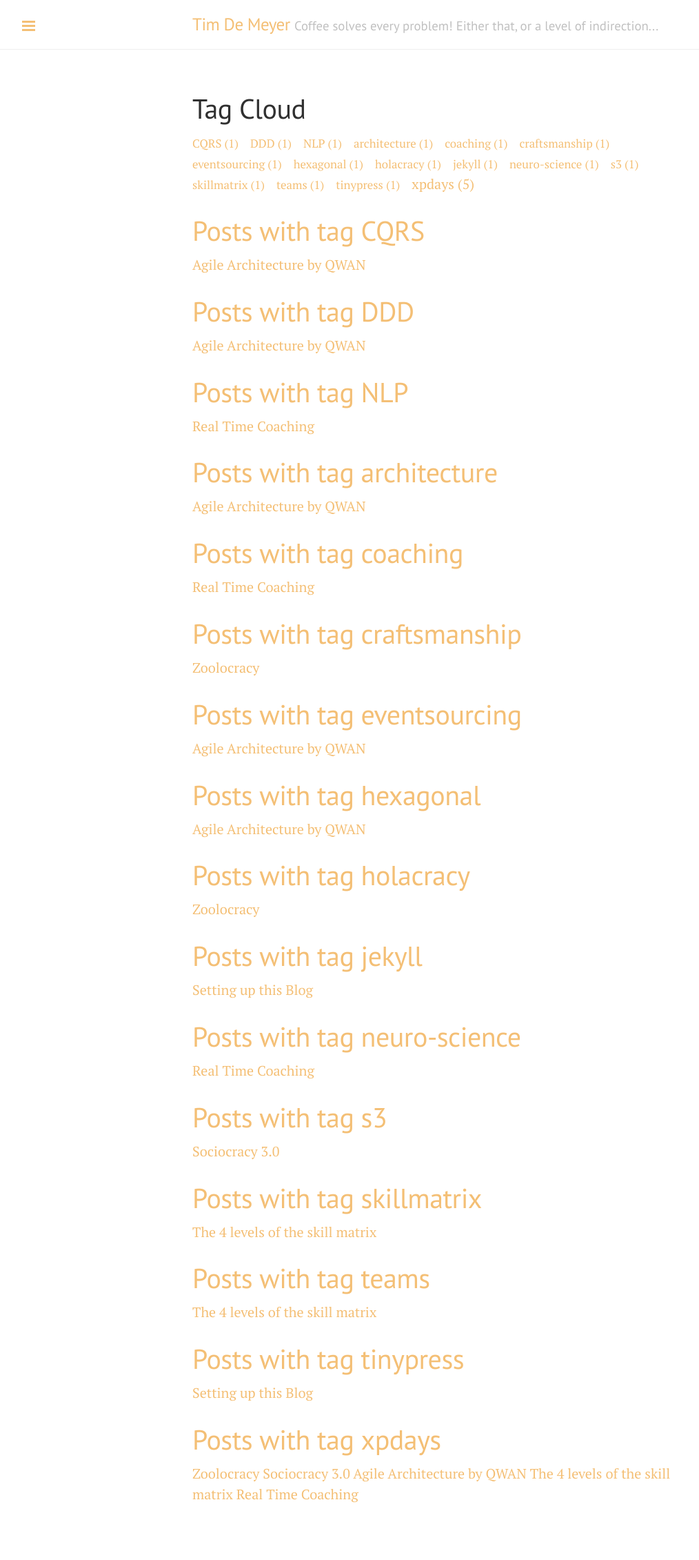
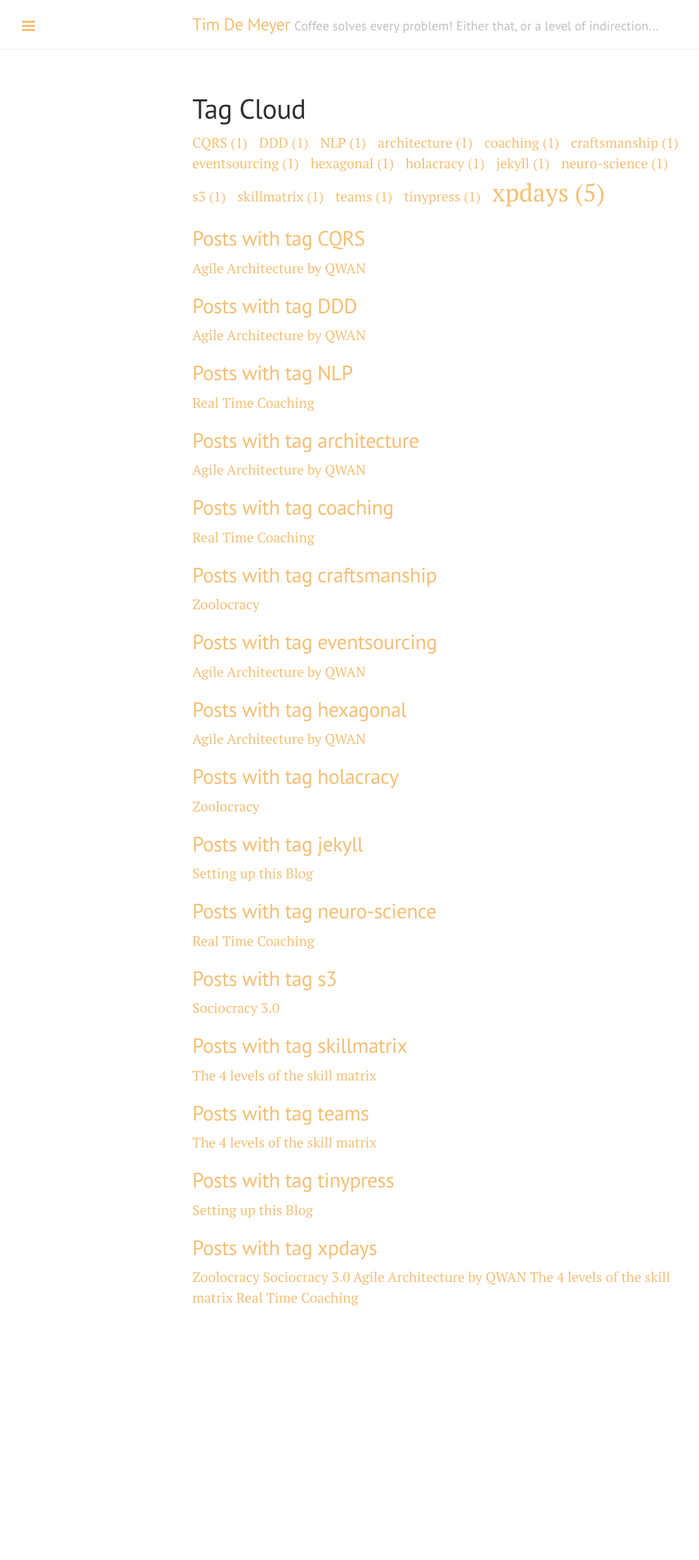
Before and after one commit to TimDM1980/TimDM1980.github.io, a Jekyll site: the page built from tag-cloud.md, in a window 1280 px wide. Shown: the whole page at 69% size, without its empty margins (1-1015 px from the left). Built offline with Jekyll 4.4.1, drawn with Linux system fonts in a browser that asks for light colours; after the commit the page ends 1976 px from its top, so only the background shows below that.

Commit message:
tag cloud

```diff
--- a/tag-cloud.md
+++ b/tag-cloud.md
@@ -8,7 +8,7 @@ title: Tag Cloud
     {% for tag in tags %}
         <span class="site-tag">
             <a href="/tag-cloud.html#{{ tag | first | slugify }}"
-            style="font-size: {{ tag | last | size  |  times: 4 | plus: 80  }}%">
+            style="font-size: {{ tag | last | size  |  times: 20 | plus: 80  }}%">
                 {{ tag | first }} ({{ tag | last | size }})
             </a>
         </span>
@@ -19,7 +19,7 @@ title: Tag Cloud
     {% for tag in tags %}
         <div>
             {% assign tagname = tag[0] %}
-            <h1><a id="{{ tag | first | slugify }}">Posts with tag {{tagname}}</a></h1>
+            <h2><a id="{{ tag | first | slugify }}" class="post-title">Posts with tag {{tagname}}</a></h2>
             <div>
                 {% for post in site.tags[tagname] %}
                     <a href="{{ post.url }}">{{ post.title }}</a>
```
Also changed, not shown: posts-index.md (+5 -5 lines).
